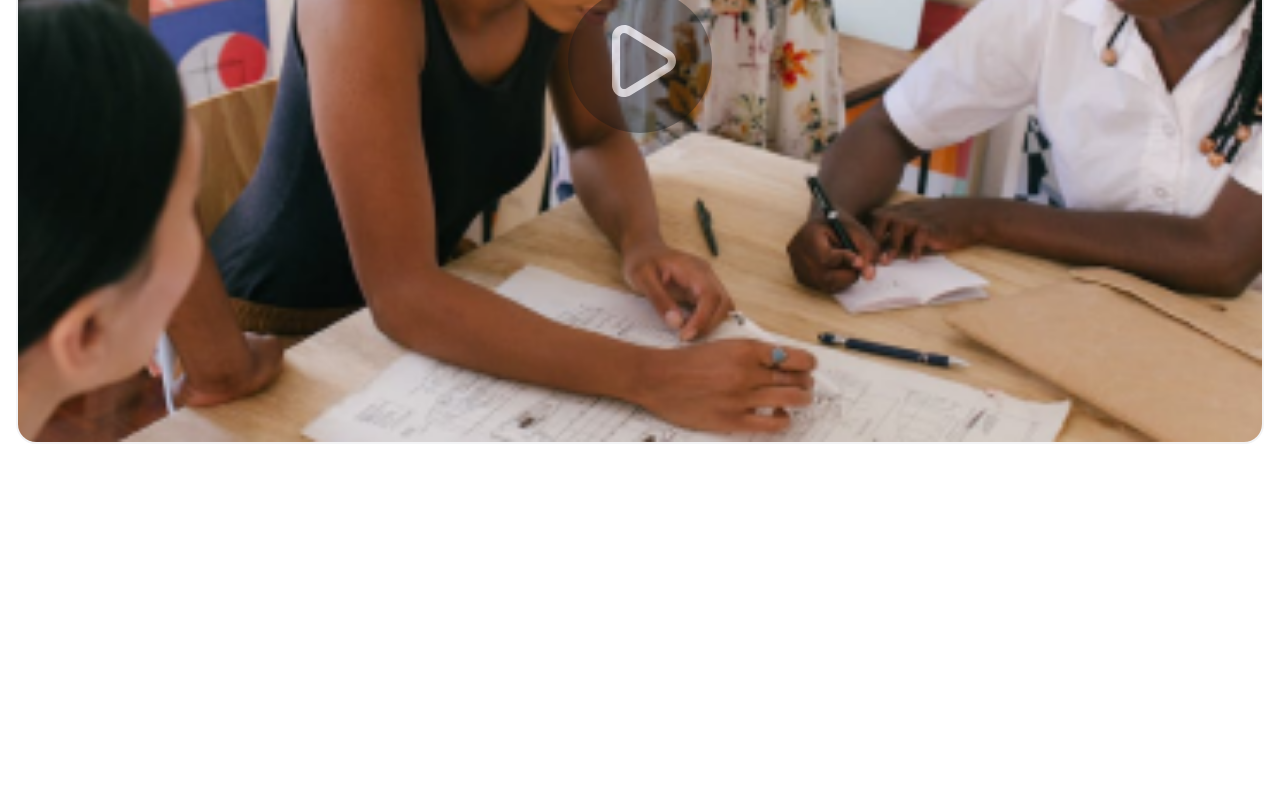
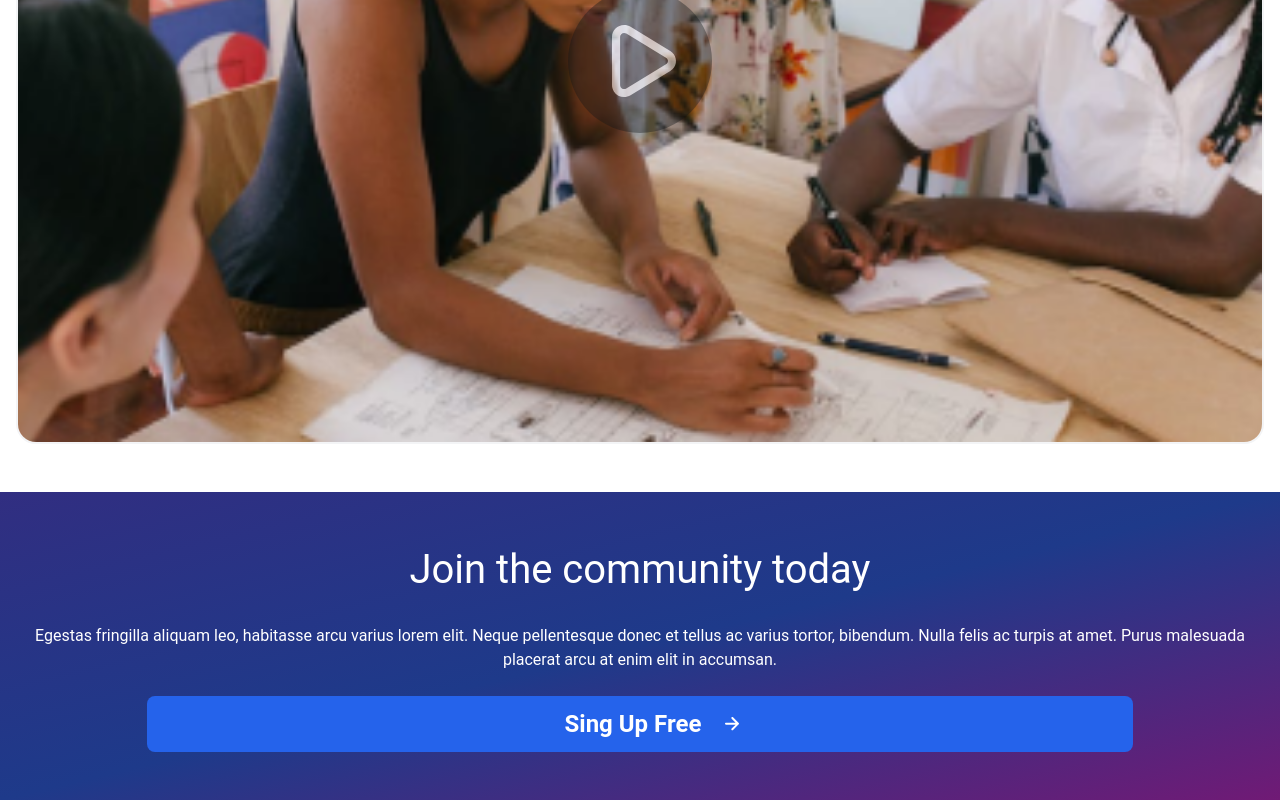
Before and after one commit to BagBear84/react-tailwind-project, a React (Create React App) app: page / in a window 1280 px wide. Shown: the part 4666-5466 px from the top of the page. Before the commit the page ends 5158 px from the top, so only its background shows below. Built offline with nearby package versions, Linux system fonts and the light colour scheme.

Commit message:
sixth section created

```diff
--- a/src/App.jsx
+++ b/src/App.jsx
@@ -145,7 +145,13 @@ function App() {
             </div>
           </div>
         </section>
-
+        <section>
+          <div className='bg-gradient-to-br from-[#312E81] via-[#1E3A8A] to-[#701A75] text-white px-6 py-12 text-center'>
+            <p className='text-[40px] '>Join the community today</p>
+            <p className=' text-base my-6'>Egestas fringilla aliquam leo, habitasse arcu varius lorem elit. Neque pellentesque donec et tellus ac varius tortor, bibendum. Nulla felis ac turpis at amet. Purus malesuada placerat arcu at enim elit in accumsan.</p>
+            <button className='bg-blue-600 text-white flex w-4/5 justify-center mx-auto items-center p-3 rounded-lg'><p className=' px-6 font-bold text-2xl'>Sing Up Free </p><Vector className='fill-white '/></button>
+          </div>
+        </section>
 
       </div>
     </div>
```
